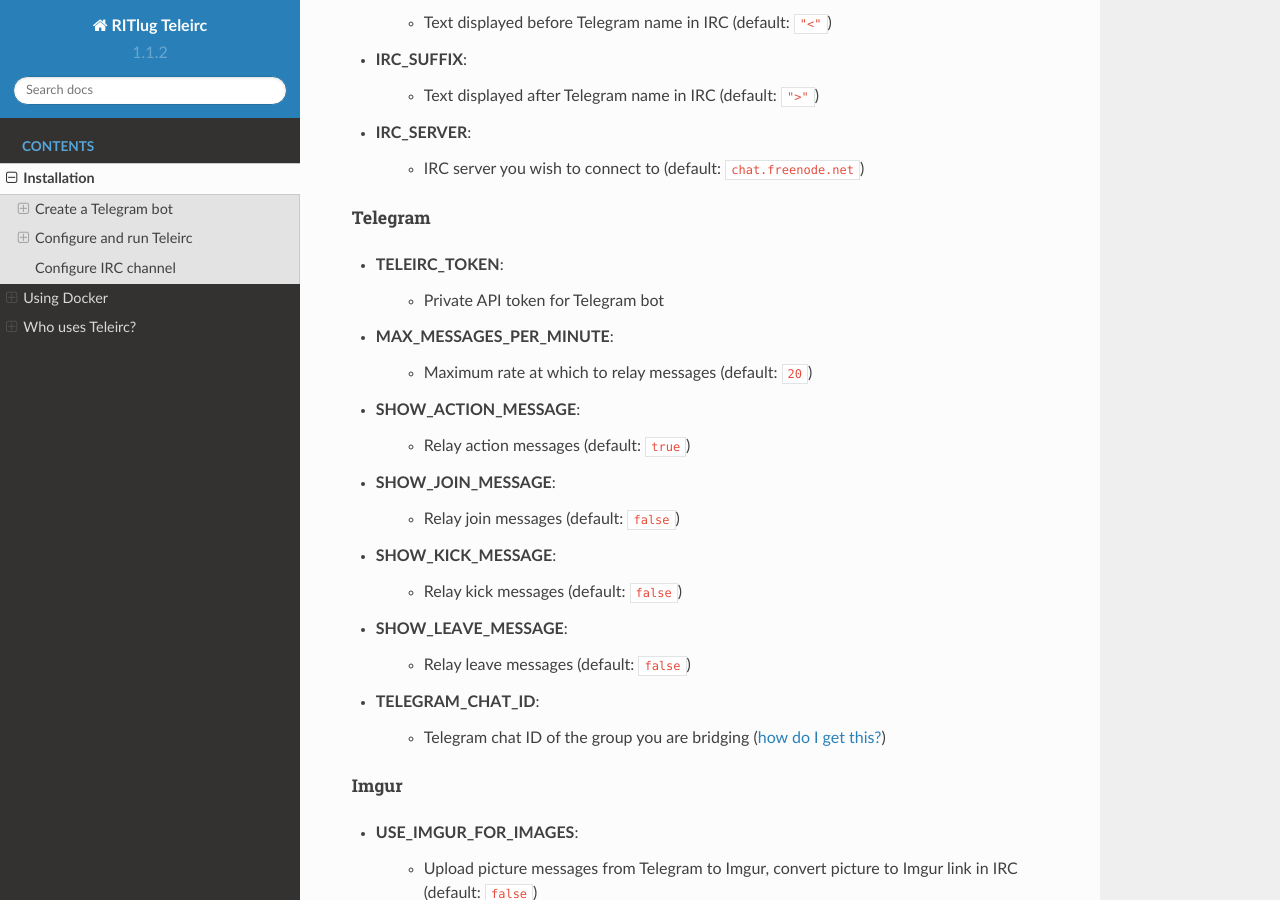
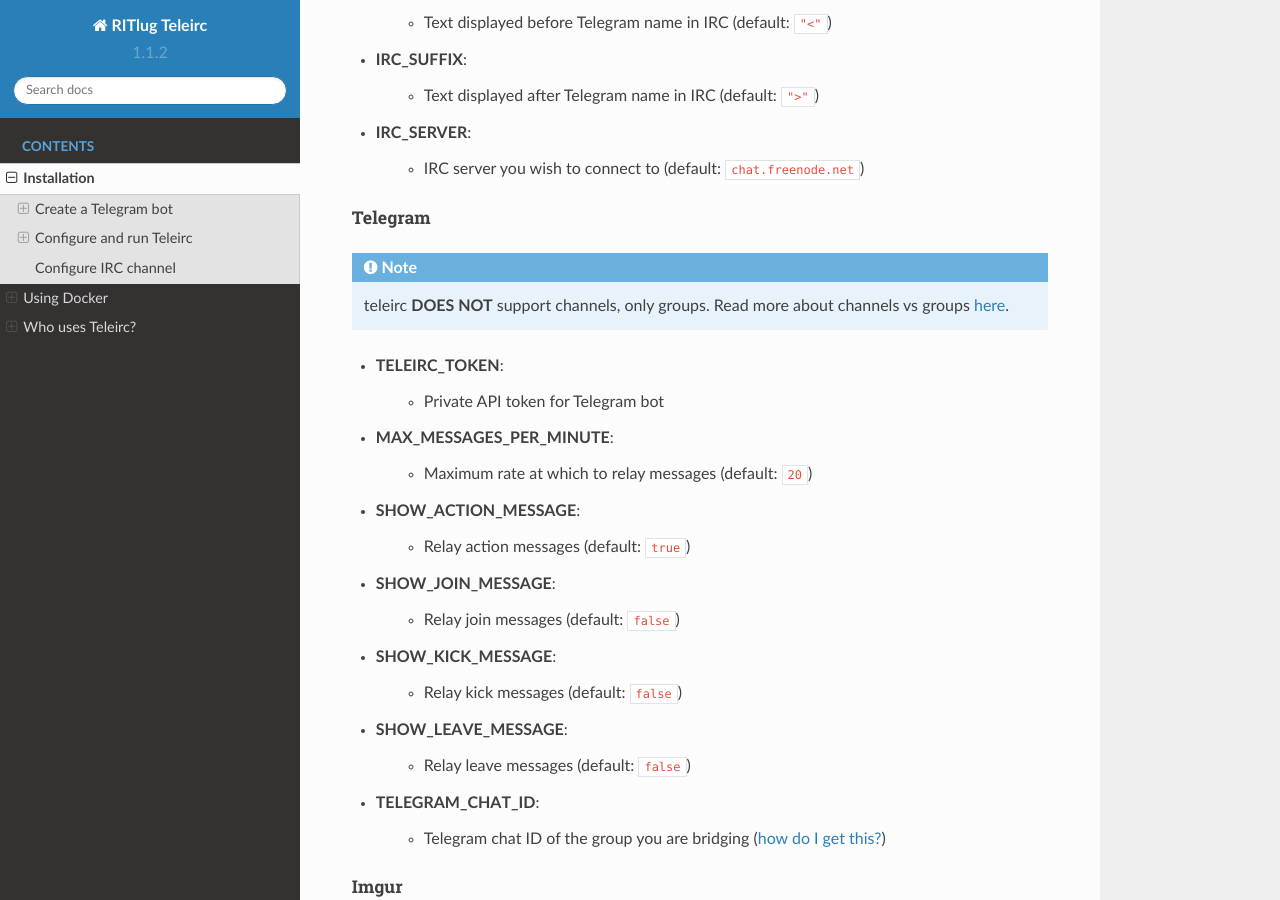
Before and after one commit to RITlug/teleirc, a Sphinx documentation site: the page built from docs/installation.rst, in a window 1280 px wide and 900 px high, scrolled down 2440 px. Built offline with Sphinx 7.4.7 and the Read the Docs theme 2.0.0, drawn with Linux system fonts in a browser that asks for light colours; formulas are drawn with MathJax 3.

Commit message:
Add note to the installation docs that Telegram channels are not supported

```diff
--- a/docs/installation.rst
+++ b/docs/installation.rst
@@ -137,6 +137,9 @@
 Telegram
 ^^^^^^^^
 
+.. note:: teleirc **DOES NOT** support channels, only groups. Read more about channels vs groups `here <https://telegram.org/faq#q-what-39s-the-difference-between-groups-supergroups-and-channel>`_.
+
+
 - **TELEIRC_TOKEN**:
 
     - Private API token for Telegram bot
```
